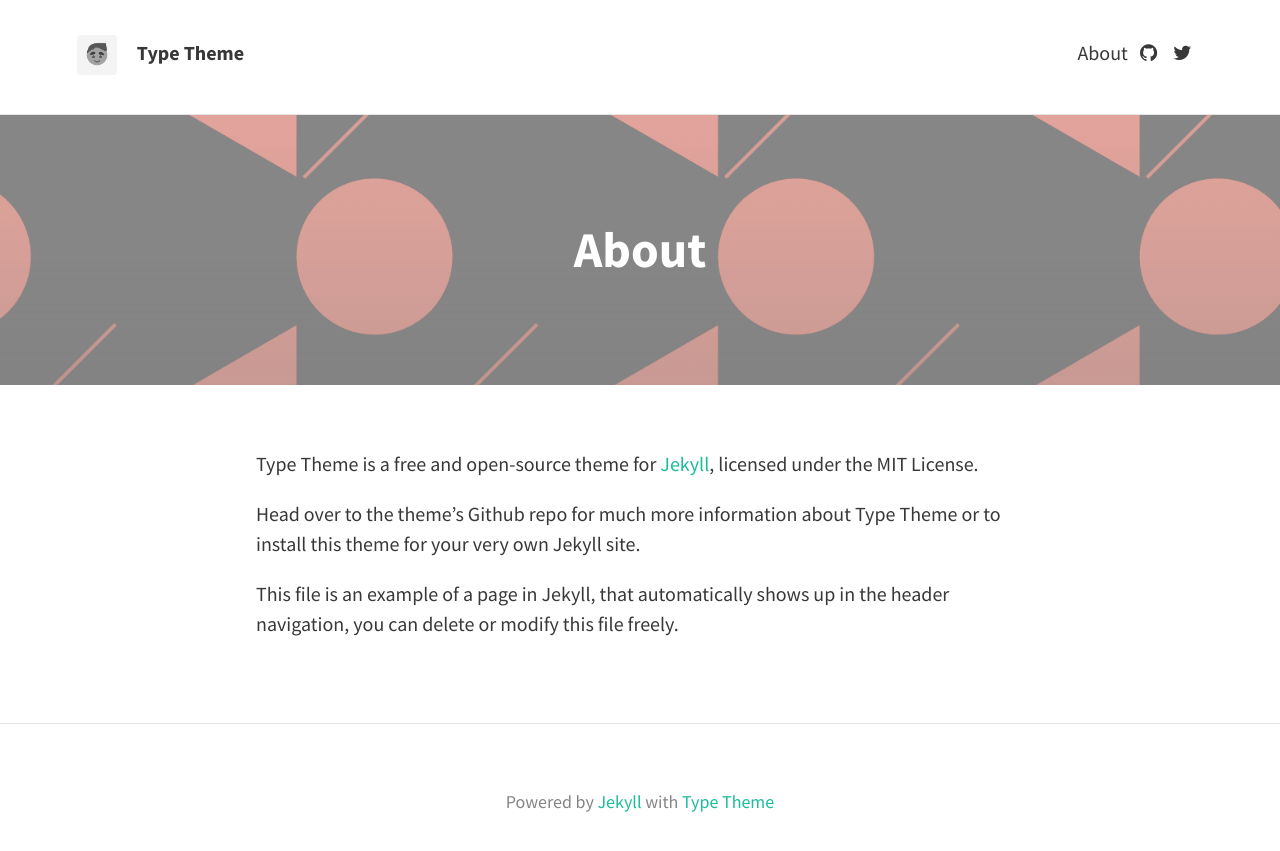
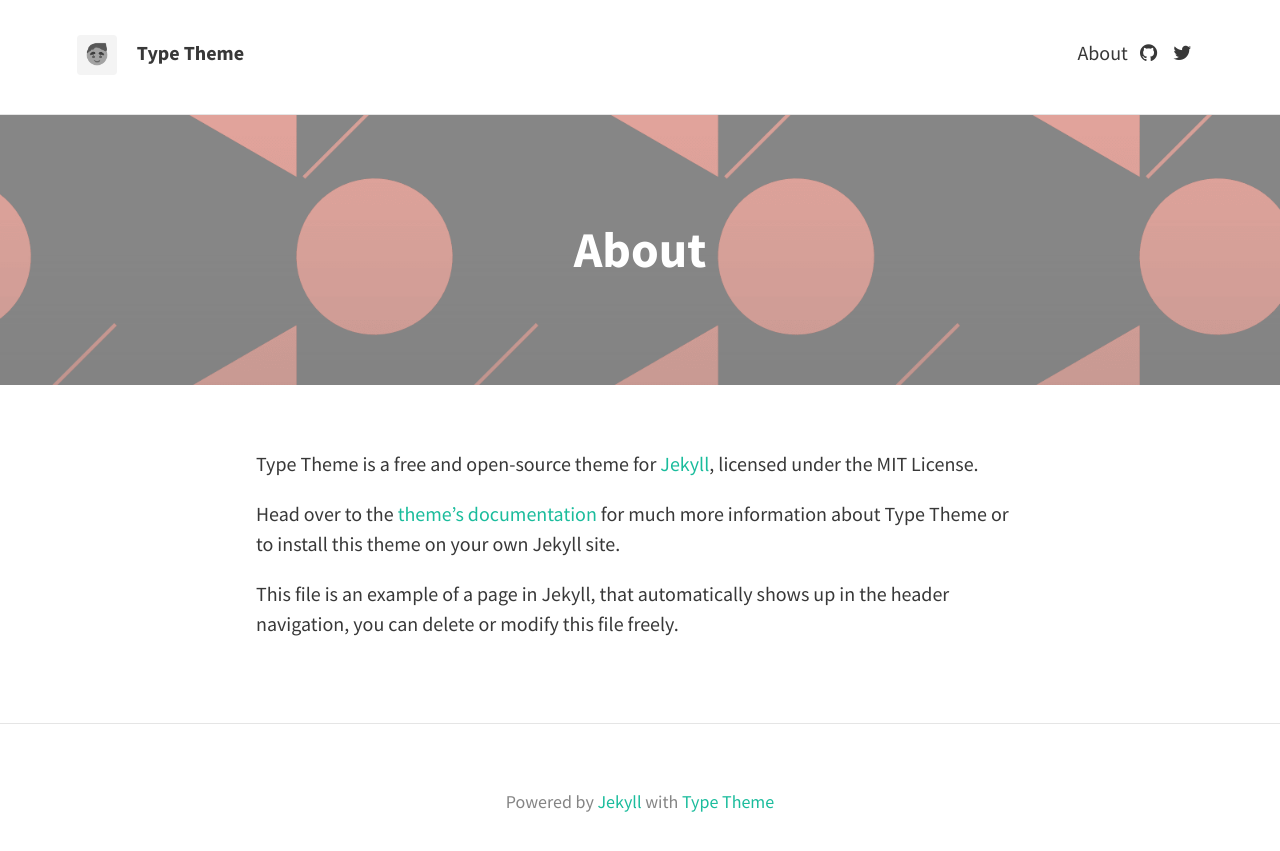
Before and after one commit to tradinscd/blog, a Jekyll site: the page built from about.md, in a window 1280 px wide. Shown: the top 851 px of the page. Built offline with Jekyll 4.4.1, drawn with Linux system fonts in a browser that asks for light colours; nearby versions of some CDN libraries.

Commit message:
Add link to documentation in About page

```diff
--- a/about.md
+++ b/about.md
@@ -7,6 +7,6 @@ feature-img: "img/sample_feature_img_2.png"
 
 Type Theme is a free and open-source theme for [Jekyll](http://jekyllrb.com/), licensed under the MIT License.
 
-Head over to the theme's Github repo for much more information about Type Theme or to install this theme for your very own Jekyll site.
+Head over to the [theme's documentation](https://rohanchandra.github.io/project/type.html) for much more information about Type Theme or to install this theme on your own Jekyll site.
 
 This file is an example of a page in Jekyll, that automatically shows up in the header navigation, you can delete or modify this file freely.
```
